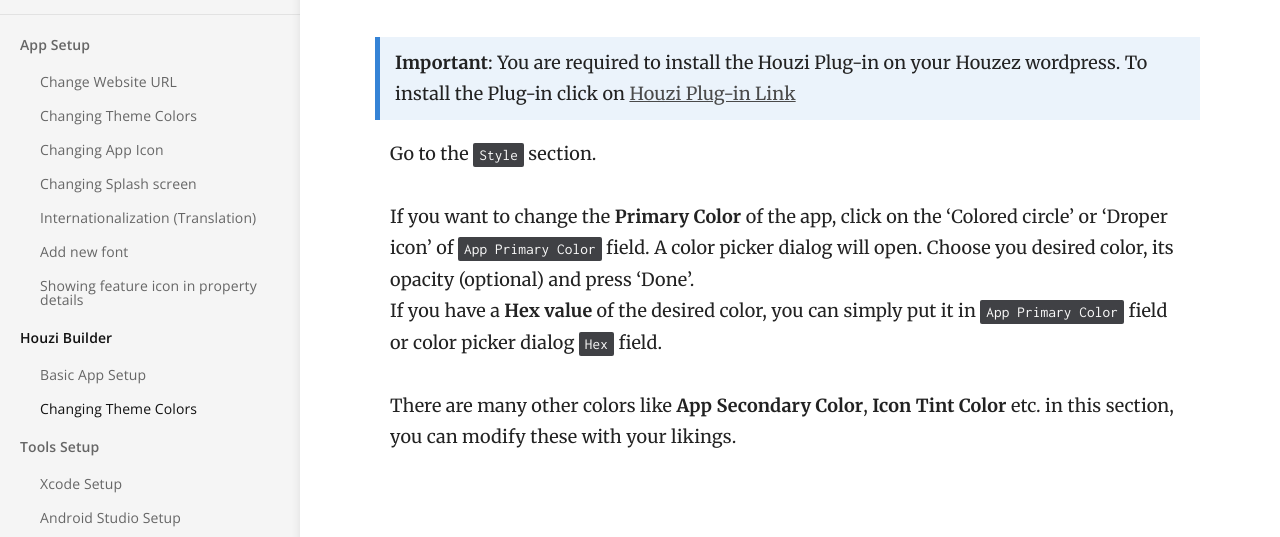
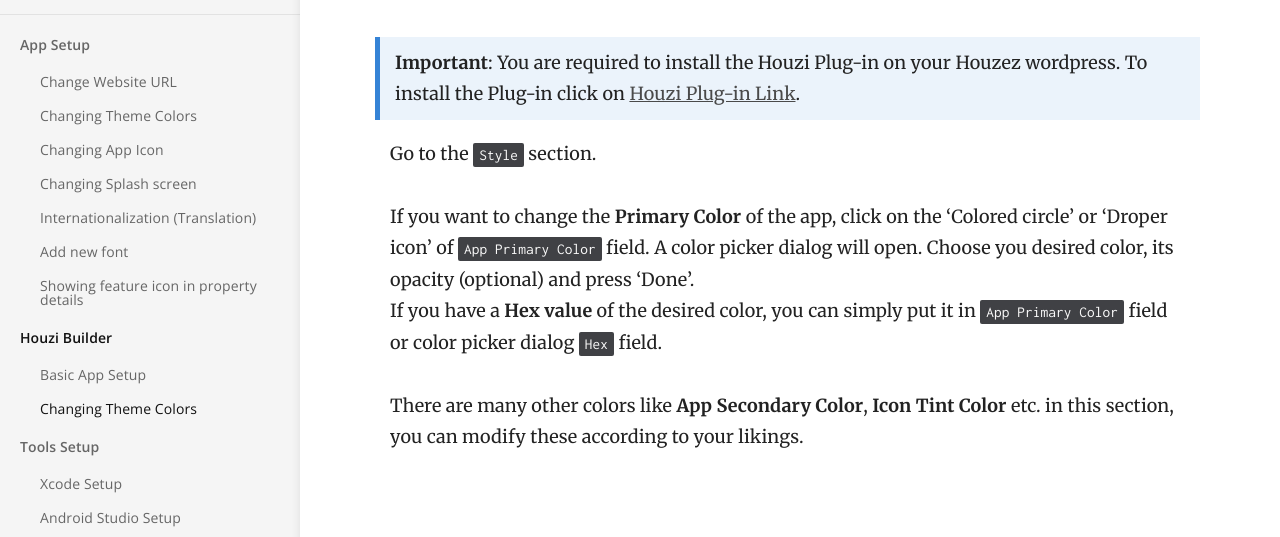
Before and after one commit to booleanbites/houzi-doc, a Jekyll site: the page built from _docs/houzi-builder/change-theme.md, in a window 1280 px wide. Shown: the part 155-692 px from the top of the page. Built offline with Jekyll 4.4.1, drawn with Linux system fonts in a browser that asks for light colours.

Commit message:
Minor update.

```diff
--- a/_docs/houzi-builder/change-theme.md
+++ b/_docs/houzi-builder/change-theme.md
@@ -4,11 +4,11 @@ category: Houzi Builder
 order: 20
 ---
 
-> **Important**: You are required to install the Houzi Plug-in on your Houzez wordpress. To install the Plug-in click on [Houzi Plug-in Link](https://github.com/AdilSoomro/houzez-mobile-api)
+> **Important**: You are required to install the Houzi Plug-in on your Houzez wordpress. To install the Plug-in click on [Houzi Plug-in Link](https://github.com/AdilSoomro/houzez-mobile-api).
 
 Go to the `Style` section.
 
 If you want to change the **Primary Color** of the app, click on the 'Colored circle' or 'Droper icon' of `App Primary Color` field. A color picker dialog will open. Choose you desired color, its opacity (optional) and press 'Done'.
 If you have a **Hex value** of the desired color, you can simply put it in `App Primary Color` field or color picker dialog `Hex` field.
 
-There are many other colors like **App Secondary Color**, **Icon Tint Color** etc. in this section, you can modify these with your likings.
+There are many other colors like **App Secondary Color**, **Icon Tint Color** etc. in this section, you can modify these according to your likings.
```
Also changed, not shown: _docs/houzi-builder/basic-setup.md (+1 -1 lines).
